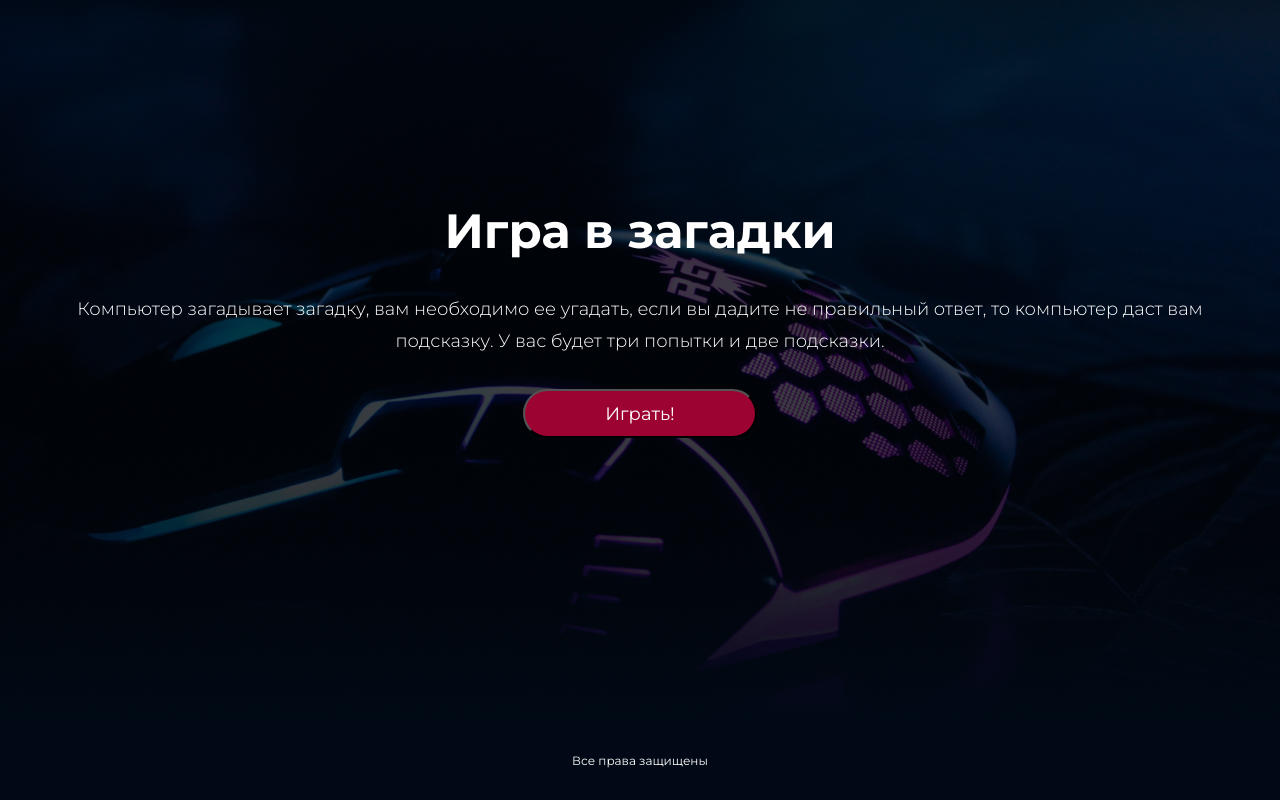
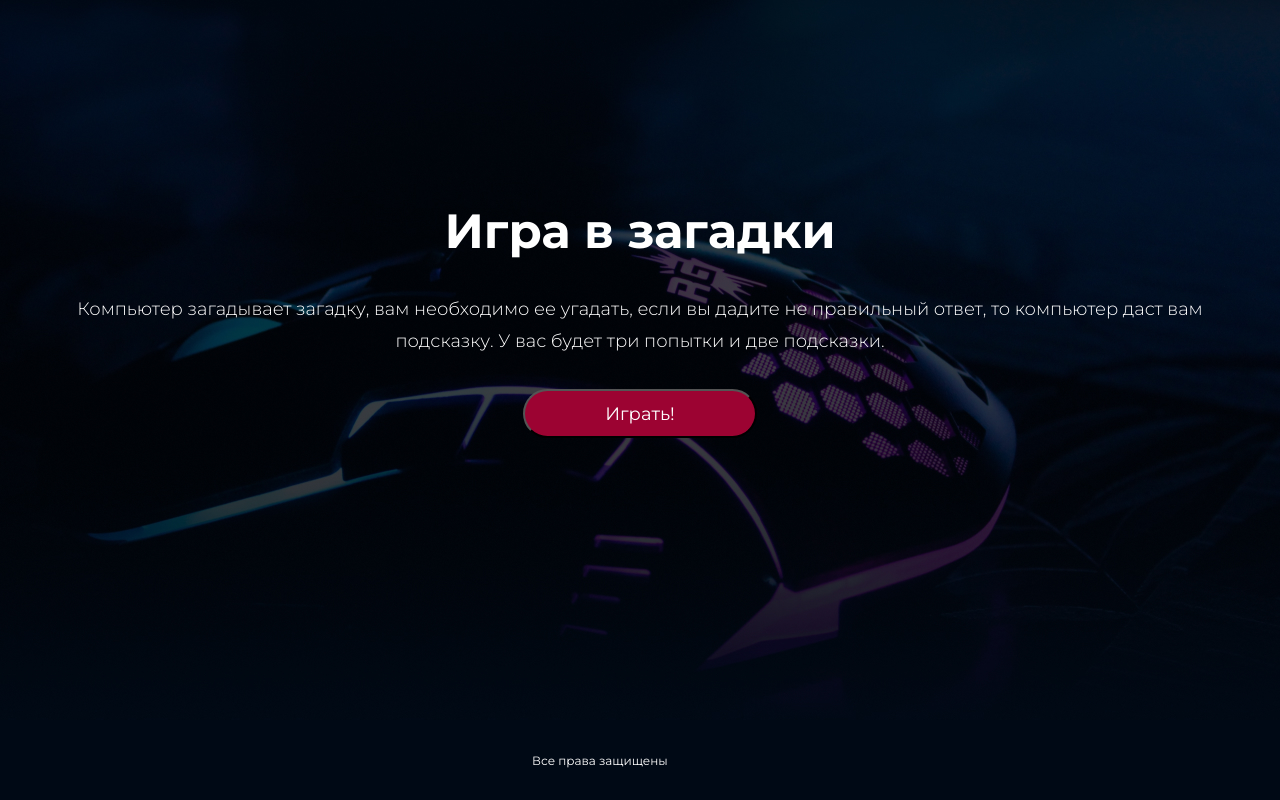
Before and after one commit to DimitrusB/2-nd-course-hw, a plain HTML site: page index.html in a window 1280 px wide. Shown: the part 2772-3572 px from the top of the page. Drawn offline with Linux system fonts and the light colour scheme.

Commit message:
widthfooter

```diff
--- a/index.html
+++ b/index.html
@@ -56,9 +56,9 @@
     </div>
 </header>
 <footer>
-        <div class="footer__main">
-            <p class="footer__main_text">Все права защищены </p>
-        </div>
+    <div class="footer__main center">
+        <p class="footer__main_text">Все права защищены </p>
+    </div>
 </footer>
 </body>
 </html>
--- a/style.scss
+++ b/style.scss
@@ -191,6 +191,7 @@
         flex-wrap: wrap;
         justify-content: center;
         &_text{
+                width: 256px;
                 font-style: normal;
                 font-weight: 400;
                 font-size: 12px;
```
Also changed, not shown: style.css, 1 other file.
